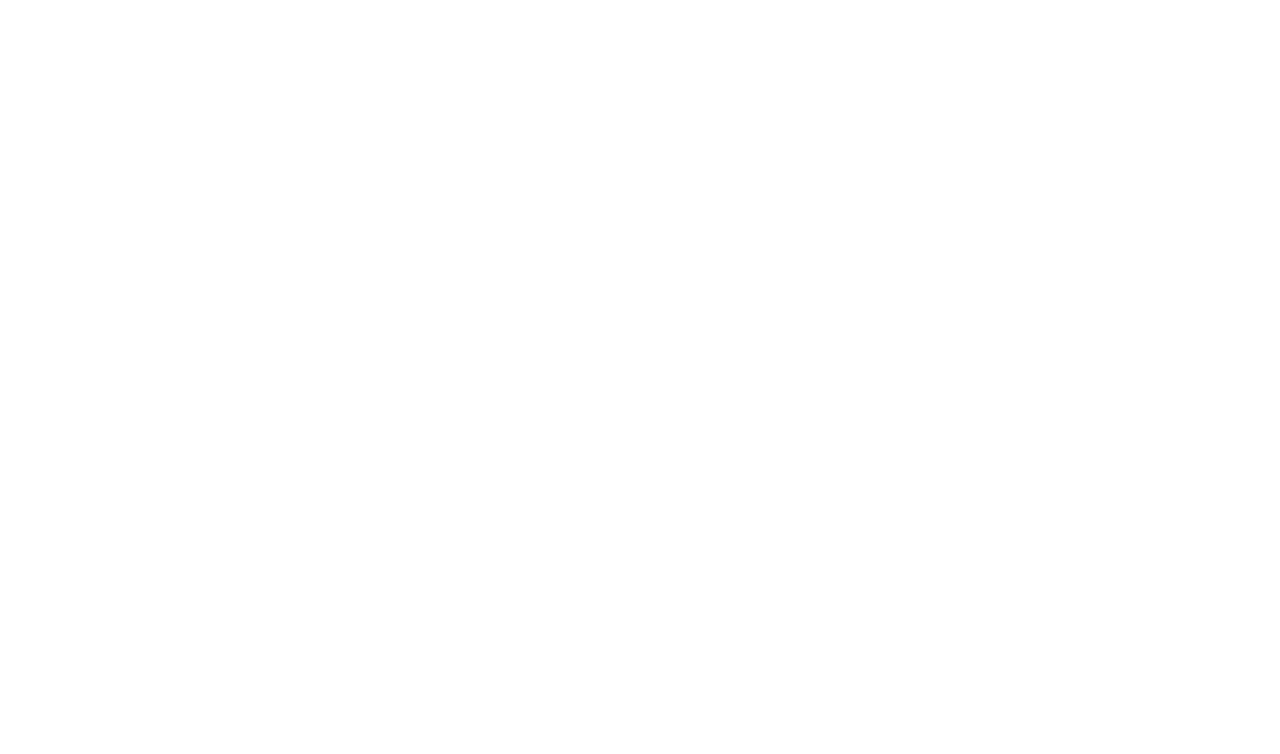
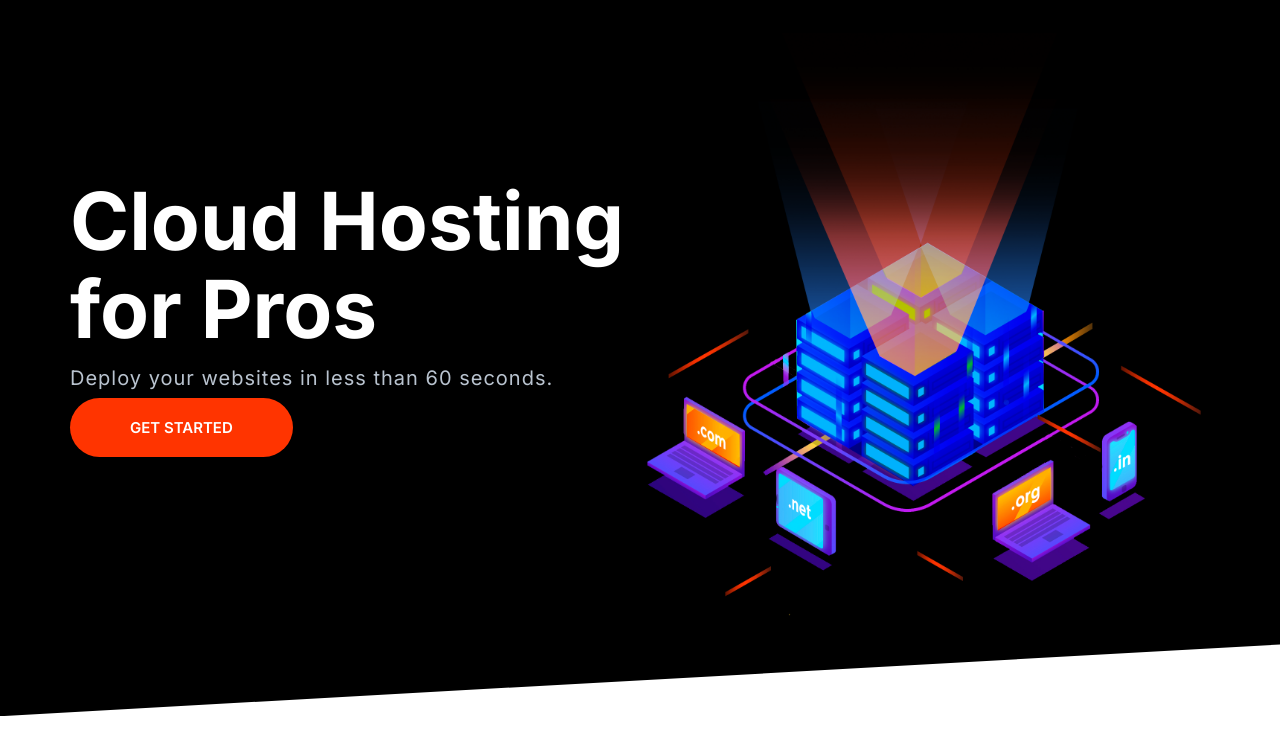
Before and after one commit to ardelean94/moshify, a plain HTML site: page index.html in a window 1280 px wide. Drawn offline with Linux system fonts and the light colour scheme.

Commit message:
Build the hero component.

```diff
--- a/css/styles.css
+++ b/css/styles.css
@@ -32,6 +32,7 @@ h2,
 h3 {
   color: var(--color-headings);
   margin-bottom: 1rem;
+  line-height: 1.1;
 }
 
 h1 {
@@ -669,3 +670,30 @@ a {
     border: 0;
   }
 }
+
+/* Hero */
+.hero {
+  clip-path: polygon(0% 0%, 100% 0%, 100% 90%, 0% 100%);
+}
+
+.hero__tagline {
+  font-size: 2rem;
+  color: #b9c3cf;
+  letter-spacing: 1px;
+  margin-top: 2rem 0 5rem;
+}
+
+.hero__image {
+  width: 100%;
+}
+
+@media screen and (min-width: 768px) {
+  .hero {
+    padding-top: 0;
+  }
+
+  .hero__content {
+    text-align: left;
+    align-self: center;
+  }
+}
--- a/index.html
+++ b/index.html
@@ -14,6 +14,18 @@
     <title>Document</title>
   </head>
   <body>
+    <section class="block block--dark block--skewed-left hero">
+      <div class="container grid grid--1x2">
+        <header class="block__header hero__content">
+          <h1 class="block__heading">Cloud Hosting for Pros</h1>
+          <p class="hero__tagline">
+            Deploy your websites in less than 60 seconds.
+          </p>
+          <a href="" class="btn btn--accent btn--streched">Get started</a>
+        </header>
+        <img class="hero__image" src="images/banner.png" alt="" />
+      </div>
+    </section>
     <script src="/js/main.js"></script>
   </body>
 </html>
```
Also changed, not shown: components/heros.html (added, +10 -0 lines).
